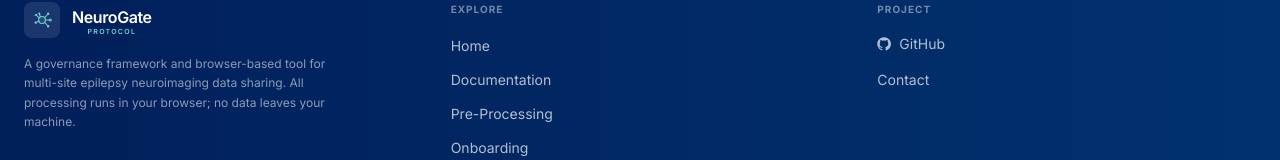
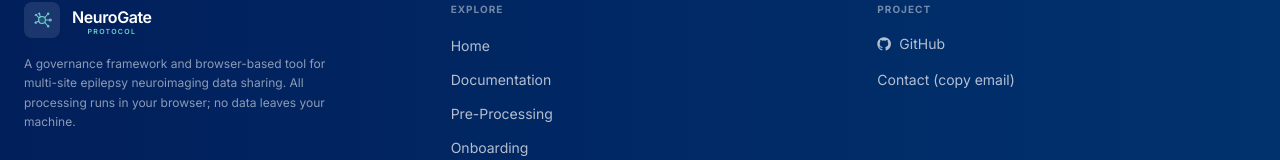
Before and after one commit to brandonbach44-sudo/Neurogate-Protocol, a React (Vite) app: page / in a window 1280 px wide. Shown: the part 2893-3053 px from the top of the page. Built offline with nearby package versions, Linux system fonts and the light colour scheme.

Commit message:
Pre-demo cleanup

```diff
--- a/src/components/Footer.tsx
+++ b/src/components/Footer.tsx
@@ -1,11 +1,24 @@
+import { useState } from 'react';
 import { Link } from 'react-router-dom';
 import { NeuronIcon } from './Icons';
 import Wordmark from './Wordmark';
 
 const TEAL = '#6DD3CE';
+const EMAIL = 'brandon.bach44@gmail.com';
 
 export default function Footer() {
   const year = new Date().getFullYear();
+  const [copied, setCopied] = useState(false);
+
+  const handleCopyEmail = async () => {
+    try {
+      await navigator.clipboard.writeText(EMAIL);
+      setCopied(true);
+      window.setTimeout(() => setCopied(false), 2000);
+    } catch {
+      // Clipboard API unavailable; fall back silently
+    }
+  };
 
   return (
     <footer
@@ -92,15 +105,30 @@ export default function Footer() {
                 </a>
               </li>
               <li>
-                <a
-                  href="mailto:brandon.bach44@gmail.com"
-                  className="no-underline text-sm transition-colors"
-                  style={{ color: 'rgba(255,255,255,0.7)' }}
-                  onMouseEnter={(e) => (e.currentTarget.style.color = TEAL)}
-                  onMouseLeave={(e) => (e.currentTarget.style.color = 'rgba(255,255,255,0.7)')}
+                <button
+                  type="button"
+                  onClick={handleCopyEmail}
+                  className="no-underline inline-flex items-center gap-2 text-sm transition-colors text-left"
+                  style={{ color: copied ? TEAL : 'rgba(255,255,255,0.7)' }}
+                  onMouseEnter={(e) => {
+                    if (!copied) e.currentTarget.style.color = TEAL;
+                  }}
+                  onMouseLeave={(e) => {
+                    if (!copied) e.currentTarget.style.color = 'rgba(255,255,255,0.7)';
+                  }}
+                  title={copied ? 'Email copied to clipboard' : 'Click to copy email'}
                 >
-                  Contact
-                </a>
+                  {copied ? (
+                    <>
+                      <svg width="14" height="14" viewBox="0 0 24 24" fill="none" stroke="currentColor" strokeWidth="2.5" strokeLinecap="round" strokeLinejoin="round" aria-hidden="true">
+                        <polyline points="20 6 9 17 4 12" />
+                      </svg>
+                      Email copied
+                    </>
+                  ) : (
+                    'Contact (copy email)'
+                  )}
+                </button>
               </li>
             </ul>
           </div>
```
